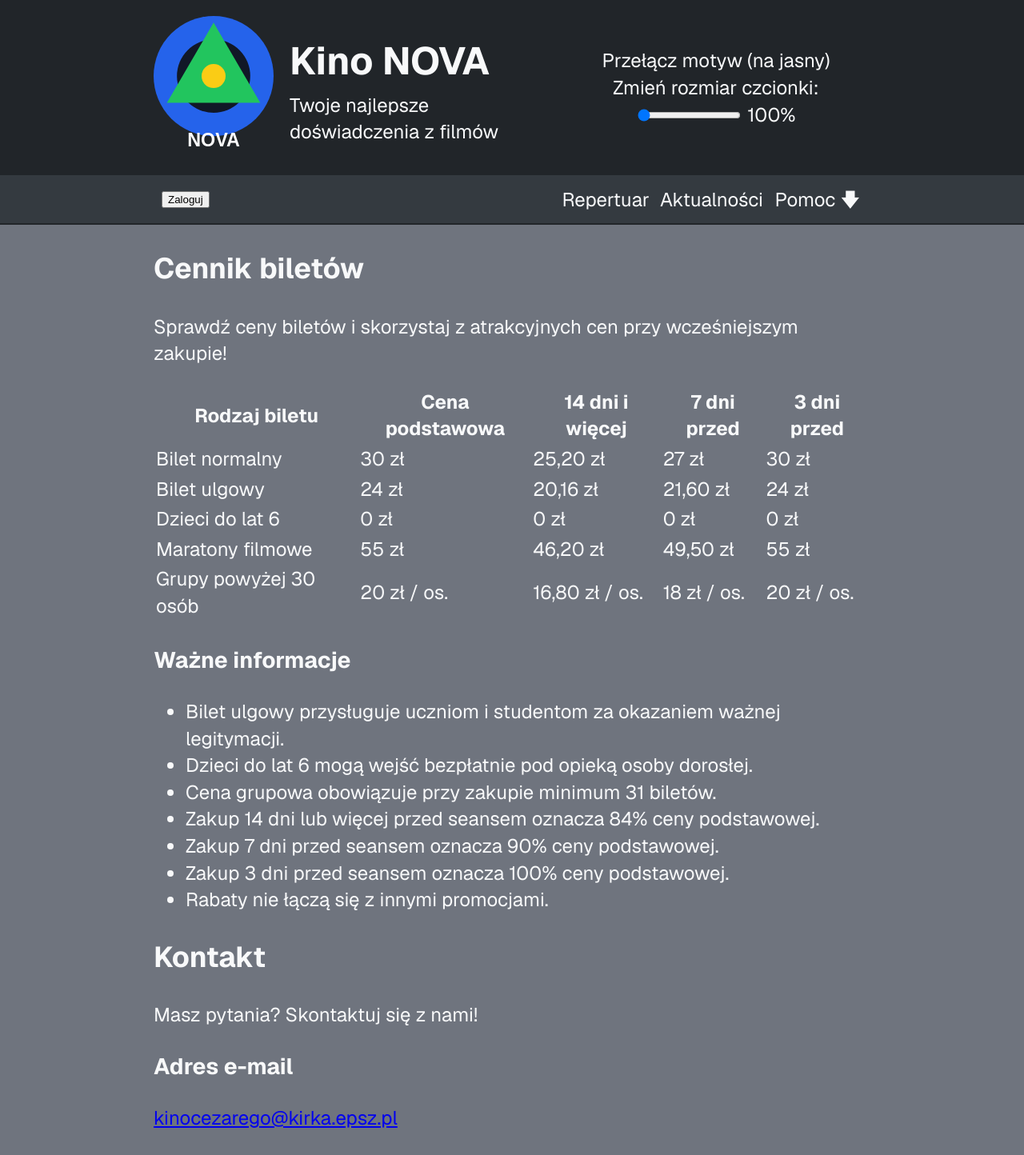
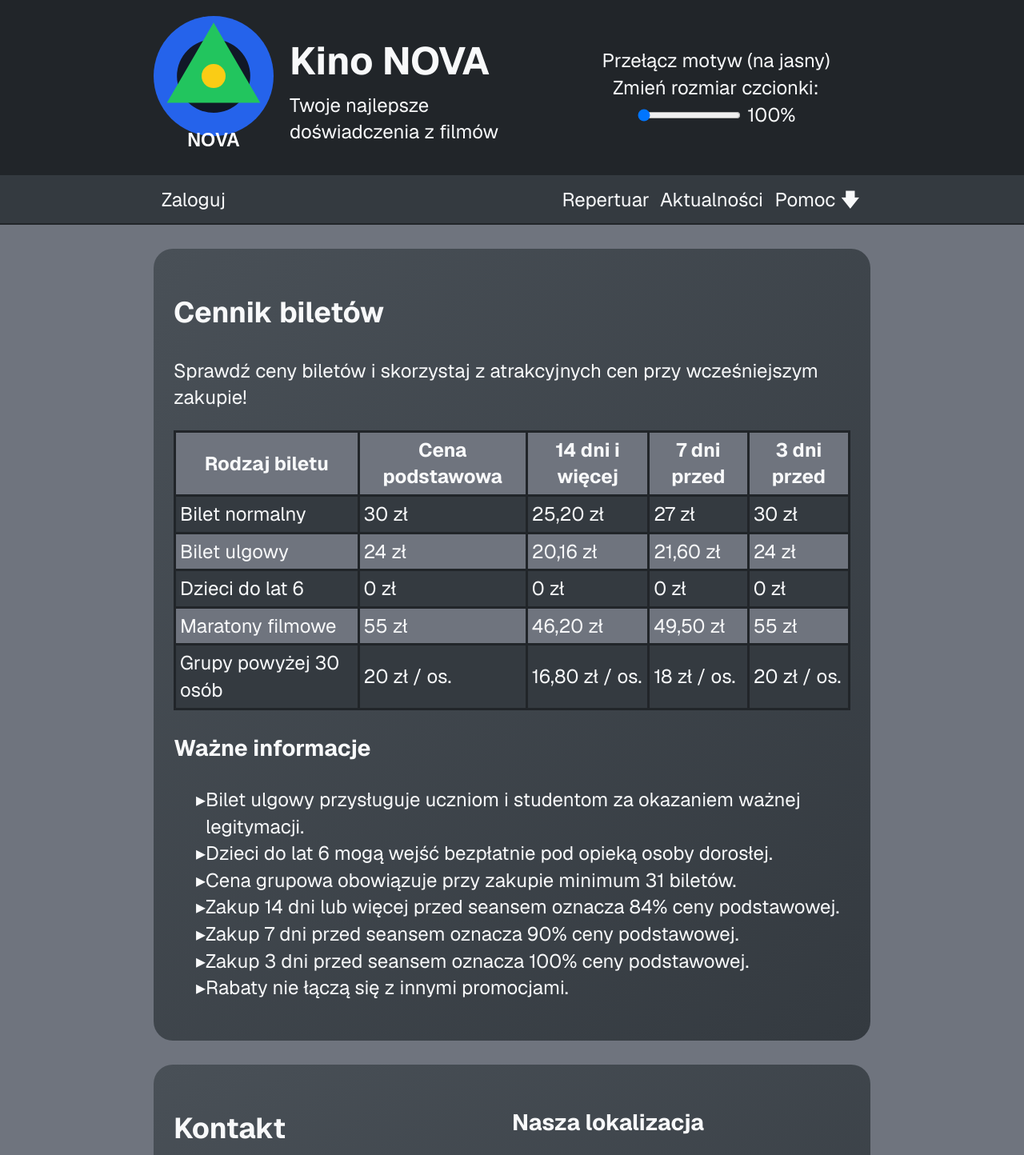
Before and after one commit to tukanog/rg_strona, a PHP site: page /pomoc.php in a window 1280 px wide. Shown: the top 1444 px of the page at 80% size. Run offline with PHP 8.4, Linux system fonts and the light colour scheme.

Commit message:
Add assistance sections for pricing, contact, and problem reporting in pomoc.php and CSS styling

```diff
--- a/dark.css
+++ b/dark.css
@@ -249,6 +249,71 @@ main {
             }
         }
     }
+
+    /* POMOC */
+
+    section#kontakt , section#cennik , section#inne {
+        background-image: linear-gradient(to bottom right, var(--color-6), var(--color-7));
+        border-radius: 1rem;
+        a {color: var(--color-1);}
+        div.pomoc_wrapper {
+            padding: 25px;
+            margin: 30px 0 30px 0;
+            > form {
+                display: flex;
+                flex-wrap: wrap;
+                flex-direction: column;
+                > input, > select, > textarea {
+                    width: 30%;
+                    resize: none;
+                    overflow-y: scroll;
+                    overflow-x: hidden;
+                    padding: 2px;
+                }
+                > button {
+                    width: fit-content;
+                }
+            }
+
+            > table, th, td, tr {
+                border: 3px solid var(--color-8);
+                border-radius: unset;
+                border-collapse: collapse;
+
+                th, td {
+                    padding: 5px;
+                }
+
+            }
+            > table {
+                background-color: var(--color-7);
+                thead, tr:nth-child(even) {
+                    background-color: var(--color-5);
+                }
+            }
+
+            > div.cennik_info {
+                > ul {
+                    list-style: "▸";
+                }
+            }
+
+        }
+        div#kontakt_wrapper{
+            display: flex;
+            flex-wrap: wrap;
+
+            > div.kontakt_item {
+                width: 50%;
+            }
+            iframe {
+                width: 600px;
+                height: 450px;
+                border:3px solid var(--color-8);
+                border-radius: 1rem;
+            }
+        }
+    }
 }
 
 footer {
--- a/pomoc.php
+++ b/pomoc.php
@@ -43,7 +43,7 @@
             <li>
                 <?php if(empty($_SESSION)) { ?>
                 <a href="logowanie.php">
-                    <button>Zaloguj</button>
+                    Zaloguj
                 </a>
                 <?php } else { ?>
                     <a href="wylogowanie.php">
@@ -78,15 +78,15 @@
 
     <main>
         <section id="cennik">
-            <div class="cennik-container">
+            <div class="pomoc_wrapper">
 
                 <h2>Cennik biletów</h2>
-                <p class="cennik-opis">
+                <p class="cennik_desc">
                     Sprawdź ceny biletów i skorzystaj z atrakcyjnych
                     cen przy wcześniejszym zakupie!
                 </p>
 
-                <table class="tabela-cen">
+                <table class="cennik_table">
                     <thead>
                         <tr>
                             <th>Rodzaj biletu</th>
@@ -140,7 +140,7 @@
                     </tbody>
                 </table>
 
-                <div class="cennik-info">
+                <div class="cennik_info">
                     <h3>Ważne informacje</h3>
                     <ul>
                         <li>Bilet ulgowy przysługuje uczniom i studentom za okazaniem ważnej legitymacji.</li>
@@ -157,33 +157,31 @@
         </section>
 
         <section id="kontakt">
-            <div class="kontakt-container">
-                <h2>Kontakt</h2>
-                <p>Masz pytania? Skontaktuj się z nami!</p>
+            <div class="pomoc_wrapper" id="kontakt_wrapper">
 
-                <div class="kontakt-item">
+                <div class="kontakt_item">
+                    <h2>Kontakt</h2>
+                    <p>Masz pytania? Skontaktuj się z nami!</p>
                     <h3>Adres e-mail</h3>
-                    <a href="mailto:kinocezarego@kirka.epsz.pl">
-                        kinocezarego@kirka.epsz.pl
+                    <a href="mailto:kino.nova@nova.kontakt.pl" target="_blank">
+                        kino.nova@nova.kontakt.pl
+                    </a>
+
+                    <h3>Numer telefonu</h3>
+                    <a href="tel:+38111111111" target="_blank">
+                        +48 111 111 111
                     </a>
                 </div>
 
-                <div class="kontakt-item">
-                    <h3>Numer telefonu</h3>
-                    <a href="tel:+48676921157">
-                        +48 676 921 157
-                    </a>
-                </div>
-
-                <div class="kontakt-item">
+                <div class="kontakt_item">
                     <h3>Nasza lokalizacja</h3>
-                    <iframe src="https://www.google.com/maps/embed?pb=!1m14!1m8!1m3!1d4494.0027508985995!2d19.8457817!3d51.3627625!3m2!1i1024!2i768!4f13.1!3m3!1m2!1s0x47198d24a97cbf45%3A0xf336da6e3d8e4feb!2zTGXFm25hIDY3LCA5Ny0zMzAgU3VsZWrDs3c!5e1!3m2!1spl!2spl!4v1793653239328!5m2!1spl!2spl" width="600" height="450" style="border:0;" allowfullscreen="" loading="lazy" referrerpolicy="strict-origin-when-cross-origin"></iframe>
+                    <iframe src="https://www.google.com/maps/embed?pb=!1m14!1m8!1m3!1d4494.0027508985995!2d19.8457817!3d51.3627625!3m2!1i1024!2i768!4f13.1!3m3!1m2!1s0x47198d24a97cbf45%3A0xf336da6e3d8e4feb!2zTGXFm25hIDY3LCA5Ny0zMzAgU3VsZWrDs3c!5e1!3m2!1spl!2spl!4v1793653239328!5m2!1spl!2spl" allowfullscreen="" loading="lazy" referrerpolicy="strict-origin-when-cross-origin"></iframe>
                 </div>
             </div>
         </section>
 
         <section id="inne">
-            <div class="problem-form">
+            <div class="pomoc_wrapper">
                 <h2>Zgłoś problem</h2>
                 <p>Wypełnij formularz, aby zgłosić problem związany z zakupem biletu do kina.</p>
 
```
Also changed, not shown: light.css (+66 -1 lines).
